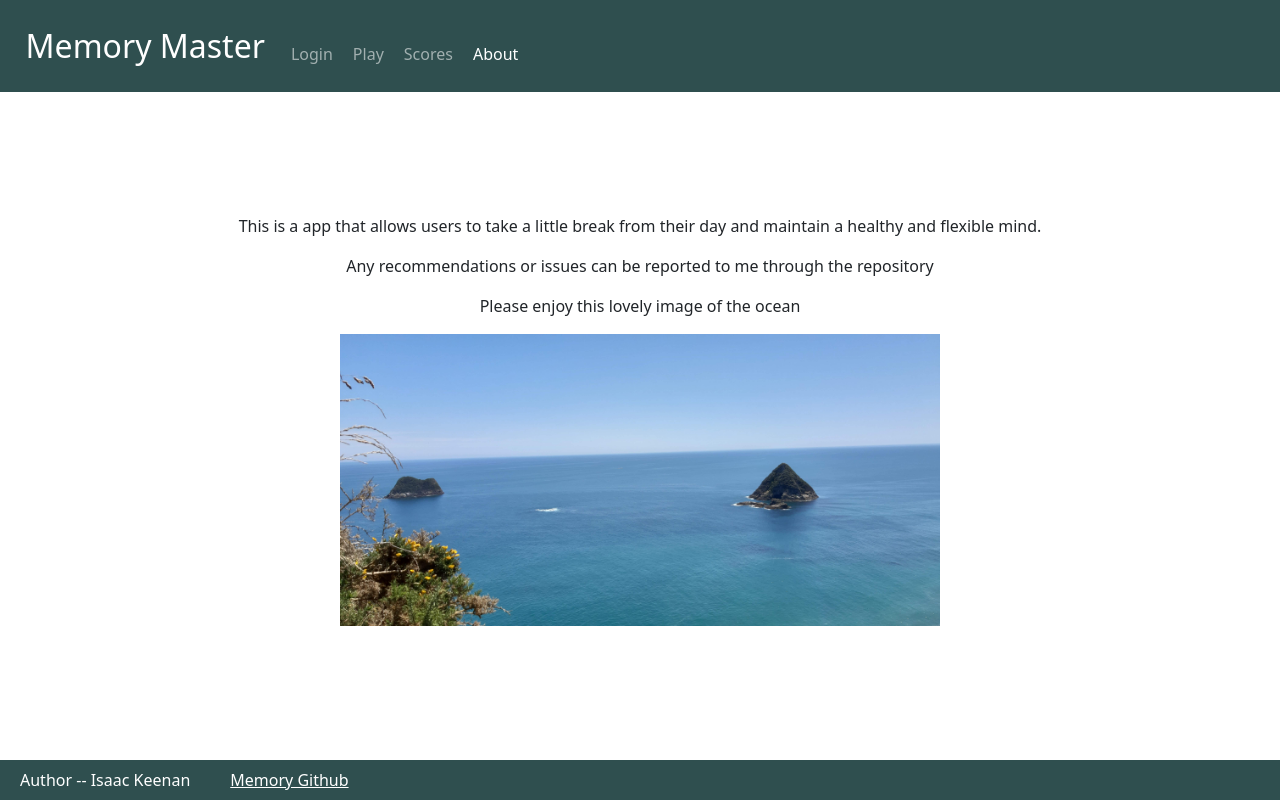
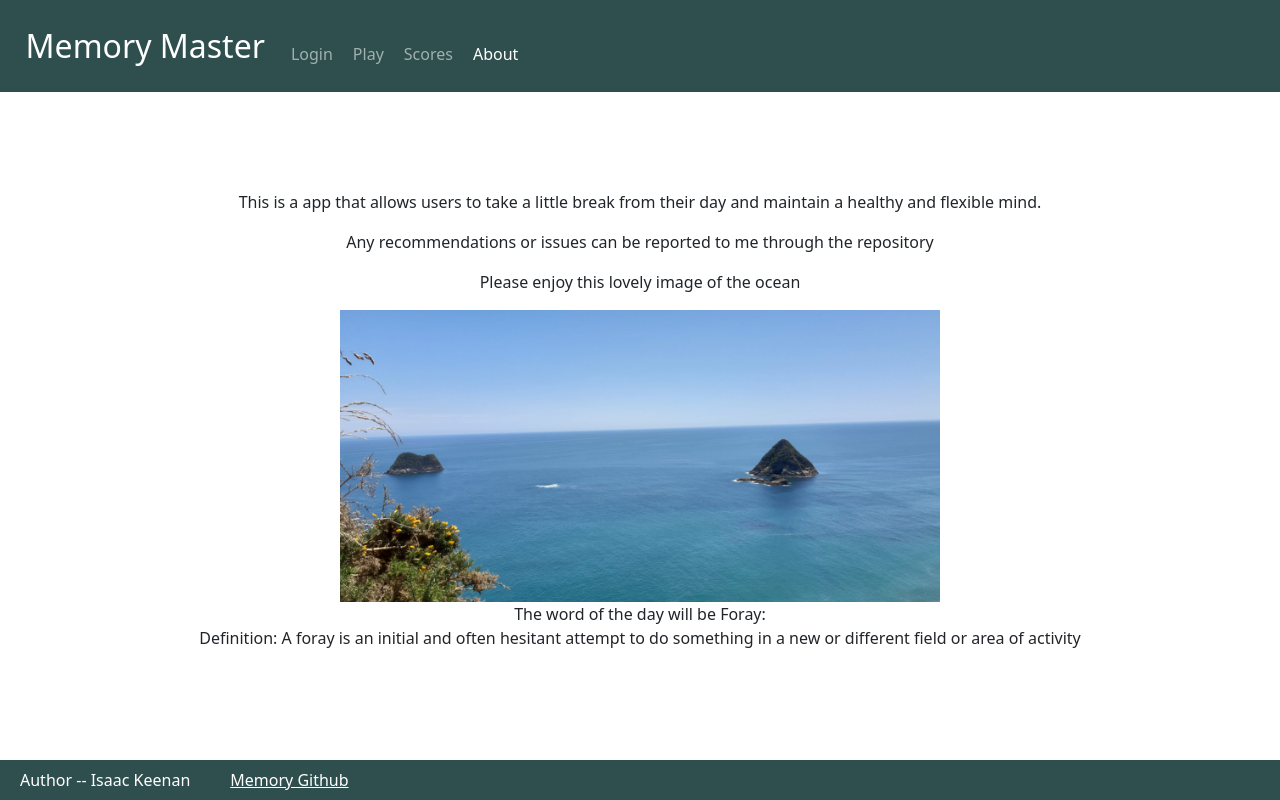
Before and after one commit to peacoltrain/startup, a React (Vite) app: page /about in a window 1280 px wide. Built offline with nearby package versions, Linux system fonts and the light colour scheme.

Commit message:
Added React functionality to about page. Doesn't do anything currently. I have decided to move word of the date to the about page.

```diff
--- a/src/about/about.jsx
+++ b/src/about/about.jsx
@@ -1,6 +1,21 @@
 import React from 'react';
 
 export function About() {
+  const [image, setImage] = React.useState('This is a placeholder for when I will have the image be called.')
+  const [word, setWord] = React.useState('I have decided that I am going to do the word of the Day on the about page.')
+  const [def, setDefinition] = React.useState('Definition Placeholder')
+
+  //I also thing I would be more efficient to save the word of the day and definition on the backend
+  //Cross that bridge when i get to it.
+
+  React.useEffect(
+    () => {
+      setImage('oceanview.jpg');
+      setWord("Foray");
+      setDefinition("A foray is an initial and often hesitant attempt to do something in a new or different field or area of activity");
+    }, []
+  );
+
   return (
     <main>
         <br/>
@@ -12,7 +27,10 @@ export function About() {
 
         <p>Please enjoy this lovely image of the ocean</p>
 
-        <img src="/oceanview.jpg" alt="Bright Blue Ocean" width="600"></img>
+        <img src={image} alt="Bright Blue Ocean" width="600"></img>
+
+        <div>The word of the day will be {word}:</div>
+        <div>Definition: {def}</div>
 
     </main>
   );
```
